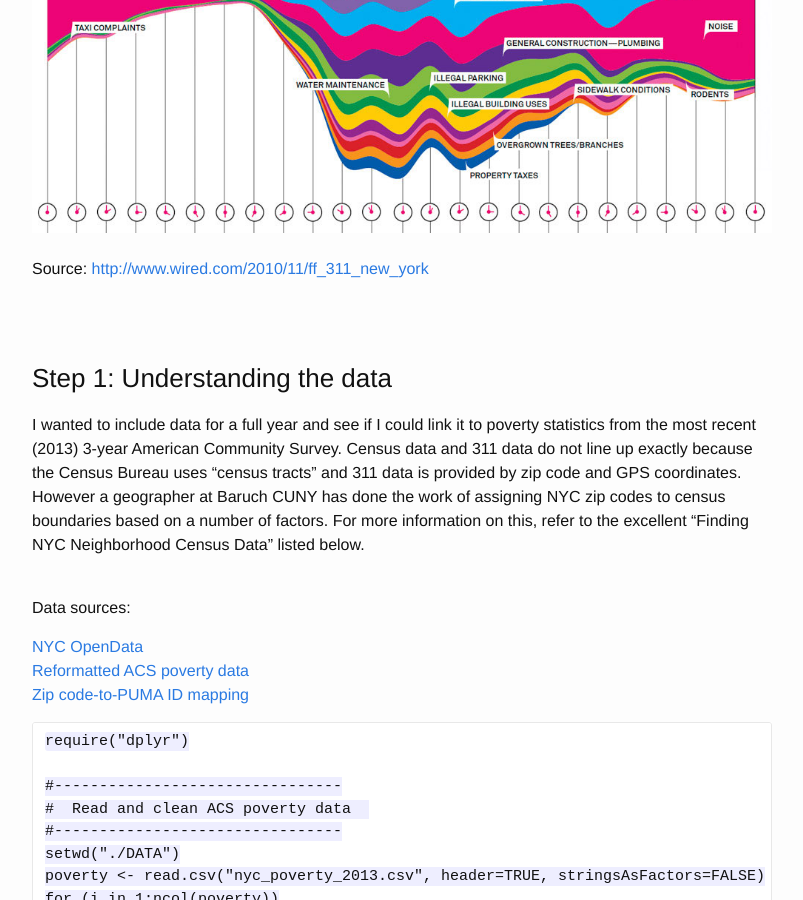
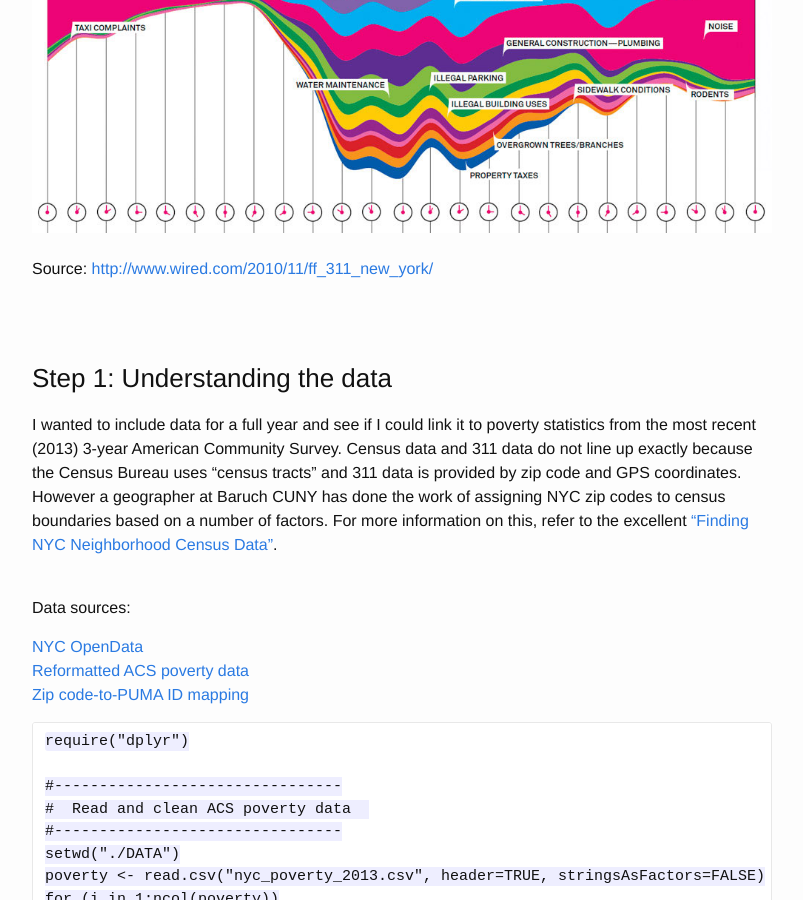
Before and after one commit to jcp1016/jcp1016.github.io, a Jekyll site: the page built from _posts/2015-03-24-nyc-311.md, in a window 1280 px wide and 900 px high, scrolled down 787 px. Shown: the whole window, without its empty margins (238-1041 px from the left). Built offline with Jekyll 4.4.1, drawn with Linux system fonts in a browser that asks for light colours.

Commit message:
edited post

```diff
--- a/_posts/2015-03-24-nyc-311.md
+++ b/_posts/2015-03-24-nyc-311.md
@@ -11,12 +11,12 @@ Aesthetically stream graphs are appealing.  Within the data visualization commun
 ![Wired image]({{ site.baseurl }}/assets/wired311.jpg)
 <br /><br />
 Source:
-[http://www.wired.com/2010/11/ff_311_new_york](http://www.wired.com/2010/11/ff_311_new_york)
+[http://www.wired.com/2010/11/ff_311_new_york/](http://www.wired.com/2010/11/ff_311_new_york/)
 
 <br /><br />
 
 ###Step 1:  Understanding the data
-I wanted to include data for a full year and see if I could link it to poverty statistics from the most recent (2013) 3-year American Community Survey.  Census data and 311 data do not line up exactly because the Census Bureau uses "census tracts" and 311 data is provided by zip code and GPS coordinates.  However a geographer at Baruch CUNY has done the work of assigning NYC zip codes to census boundaries based on a number of factors.  For more information on this, refer to the excellent "Finding NYC Neighborhood Census Data" listed below.<br >
+I wanted to include data for a full year and see if I could link it to poverty statistics from the most recent (2013) 3-year American Community Survey.  Census data and 311 data do not line up exactly because the Census Bureau uses "census tracts" and 311 data is provided by zip code and GPS coordinates.  However a geographer at Baruch CUNY has done the work of assigning NYC zip codes to census boundaries based on a number of factors.  For more information on this, refer to the excellent ["Finding NYC Neighborhood Census Data"](http://guides.newman.baruch.cuny.edu/ld.php?content_id=7154885).<br >
 
 <br />Data sources:<br />
 
```
